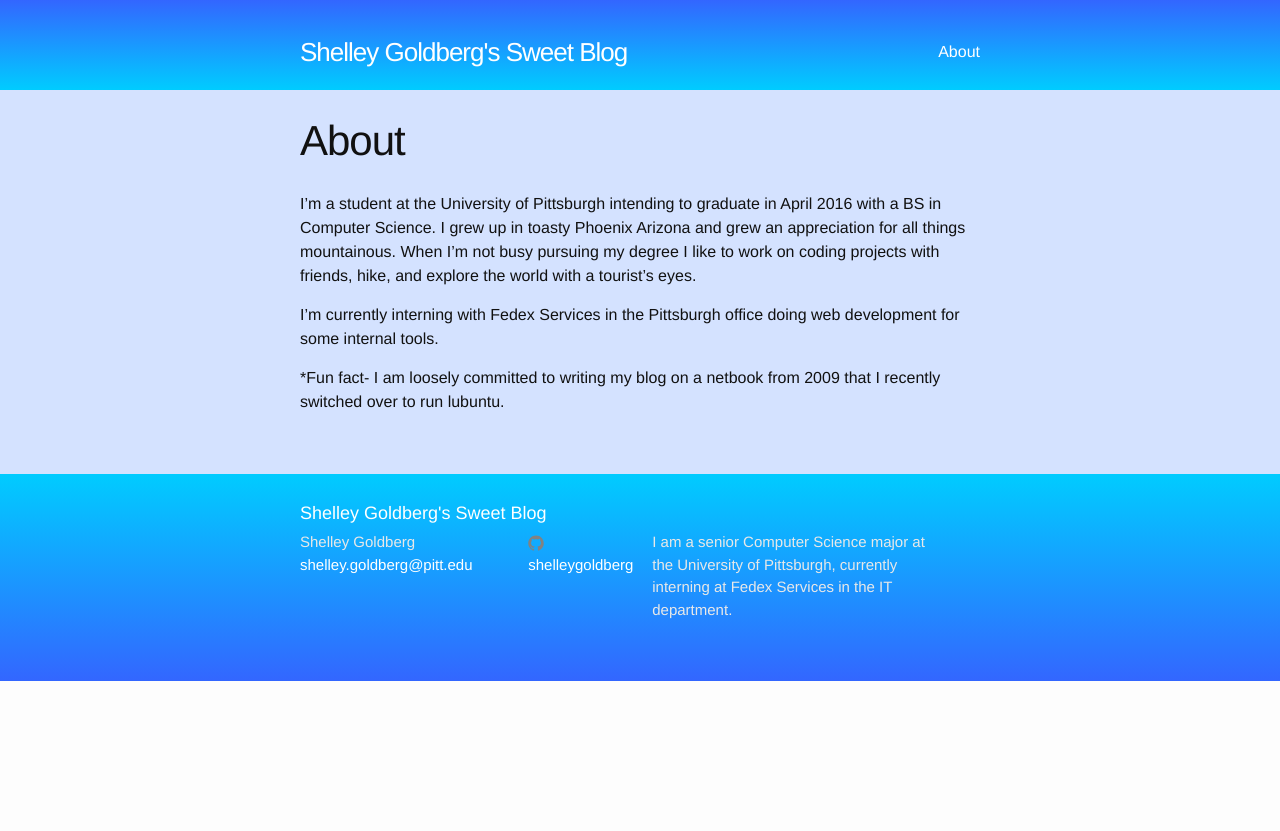
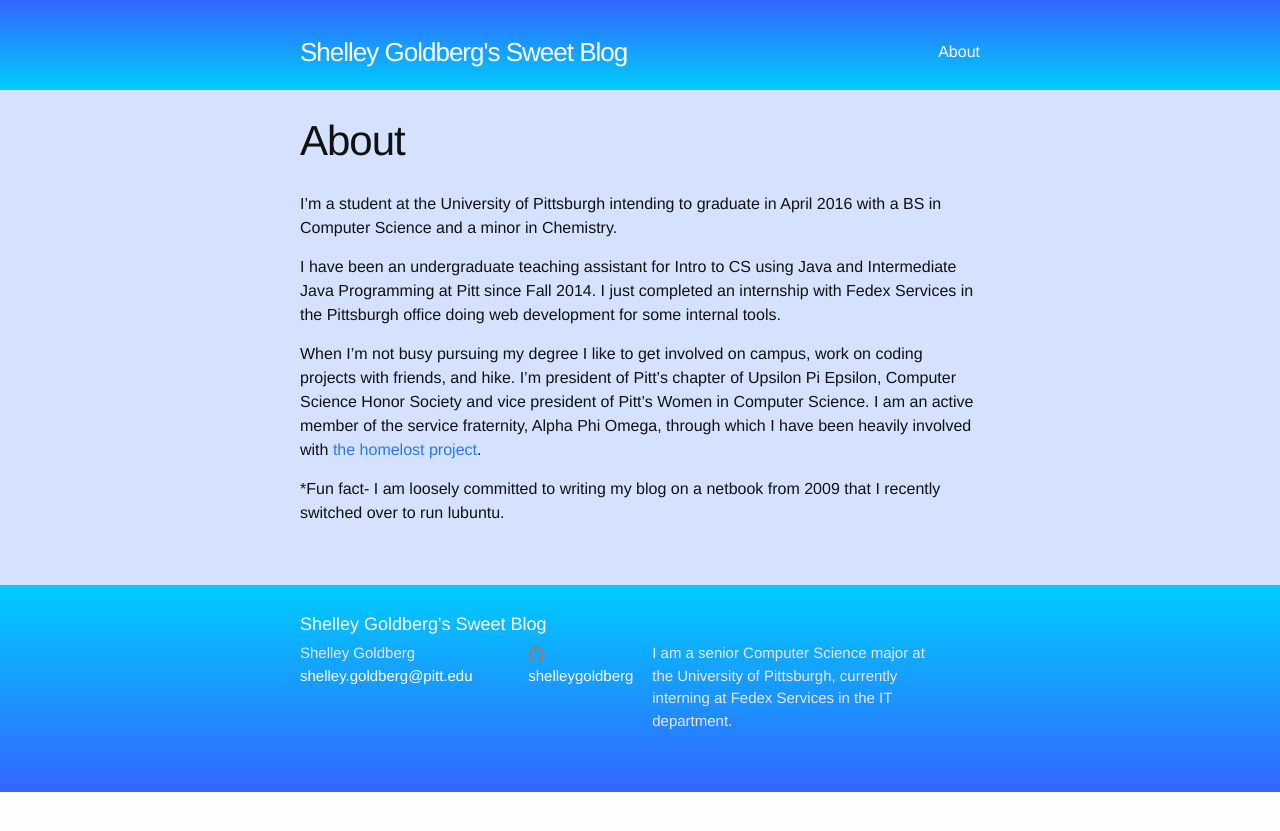
Before and after one commit to ShelleyGoldberg/ShelleyGoldberg.github.io, a Jekyll site: the page built from about.md, in a window 1280 px wide. Shown: the top 831 px of the page. Built offline with Jekyll 4.4.1, drawn with Linux system fonts in a browser that asks for light colours.

Commit message:
update about and add breaks to home

```diff
--- a/about.md
+++ b/about.md
@@ -4,10 +4,10 @@ title: About
 permalink: /about/
 ---
 
-I'm a student at the University of Pittsburgh intending to graduate in April 2016 with a BS in Computer Science.
-I grew up in toasty Phoenix Arizona and grew an appreciation for all things mountainous.
-When I'm not busy pursuing my degree I like to work on coding projects with friends, hike, and explore the world with a tourist's eyes.
+I'm a student at the University of Pittsburgh intending to graduate in April 2016 with a BS in Computer Science and a minor in Chemistry.
 
-I'm currently interning with Fedex Services in the Pittsburgh office doing web development for some internal tools.
+I have been an undergraduate teaching assistant for Intro to CS using Java and Intermediate Java Programming at Pitt since Fall 2014. I just completed an internship with Fedex Services in the Pittsburgh office doing web development for some internal tools.
+
+When I'm not busy pursuing my degree I like to get involved on campus, work on coding projects with friends, and hike. I'm president of Pitt's chapter of Upsilon Pi Epsilon, Computer Science Honor Society and vice president of Pitt's Women in Computer Science. I am an active member of the service fraternity, Alpha Phi Omega, through which I have been heavily involved with [the homelost project](http://homelostproject.org/).
 
 *Fun fact- I am loosely committed to writing my blog on a netbook from 2009 that I recently switched over to run lubuntu.
--- a/index.html
+++ b/index.html
@@ -17,7 +17,7 @@ layout: default
       </li>
     {% endfor %}
   </ul>
-
+<br><br><br><br><br>
   <p class="rss-subscribe">subscribe <a href="{{ "/feed.xml" | prepend: site.baseurl }}">via RSS</a></p>
 
 </div>
```
